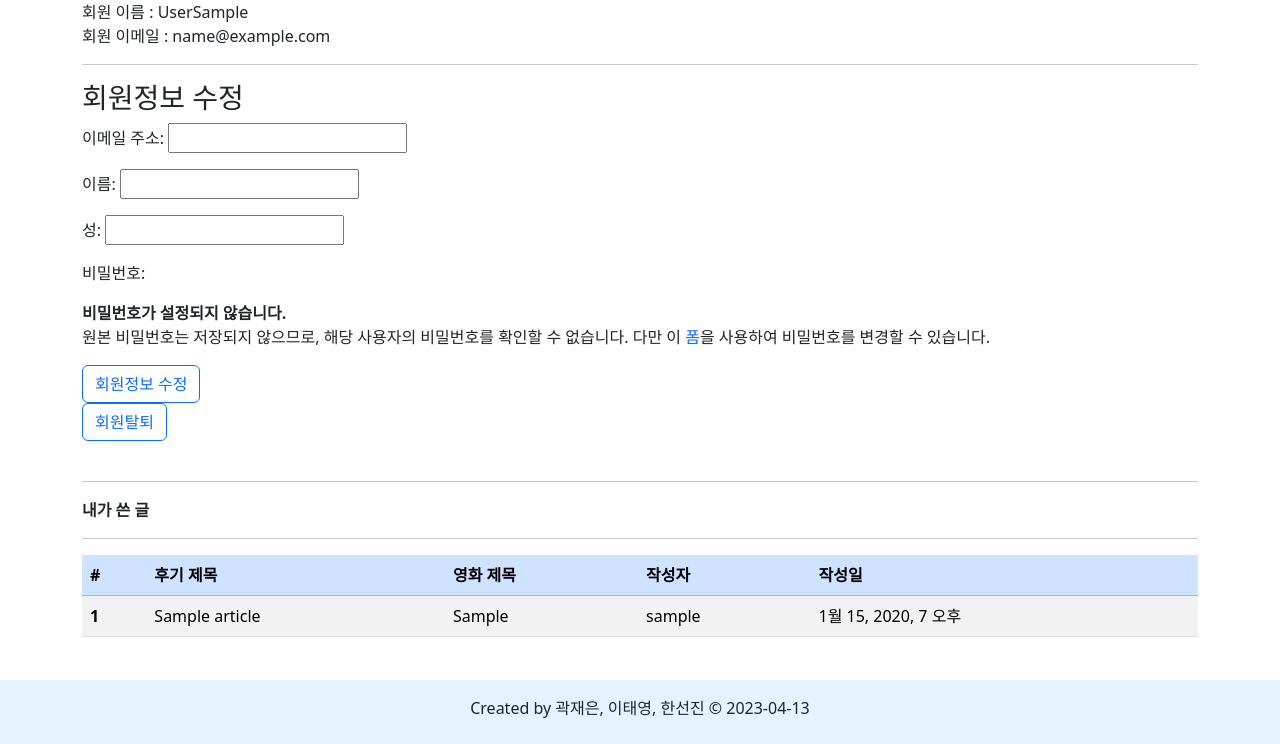
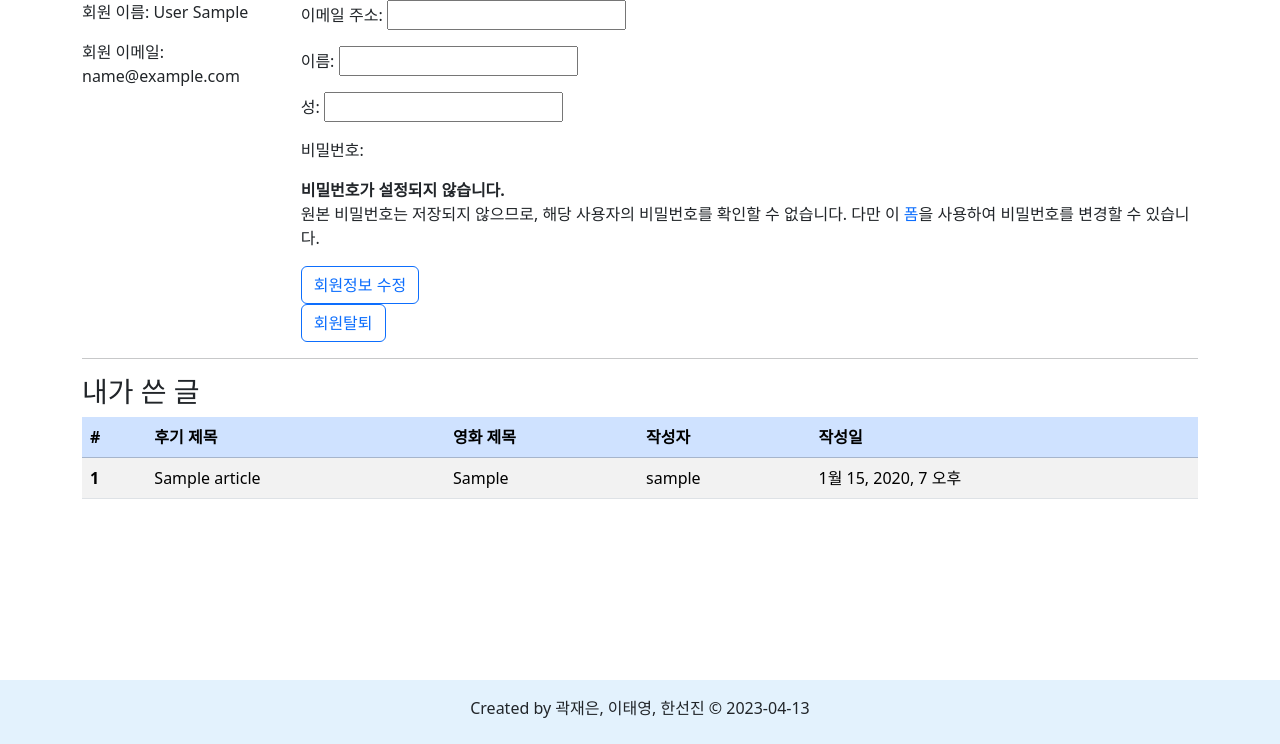
Before and after one commit to badajinsee/0413_project, a Django app: page /accounts/profile/ in a window 1280 px wide. Shown: the part 56-800 px from the top of the page. Run offline with Django 3.2, Linux system fonts and the light colour scheme; a user stored in the database is signed in; tables that the repository leaves empty hold one stand-in row (values such as "Sample post"); some web fonts are replaced.

Commit message:
update 함수 수정, 로그인, 회원가입 카드 삽입

```diff
--- a/accounts/templates/accounts/profile.html
+++ b/accounts/templates/accounts/profile.html
@@ -1,25 +1,29 @@
 {% extends 'base.html' %}
 {% block content %}
-  회원 이름 :
-  {{user.last_name}}{{user.first_name}}
-  <br>
-  회원 이메일 :
-  {{user.email}}
-  <hr>
-  <h3>회원정보 수정</h3>
-  <form action="{% url 'accounts:update' %}" method="POST">
+  <div class="d-flex flex-row justify-content-between">
+    <div>
+      <p>회원 이름:
+        {{ user.last_name }}
+        {{ user.first_name }}</p>
+      <p>회원 이메일:
+        {{ user.email }}</p>
+    </div>
+    <div>
+      <form action="{% url 'accounts:update' %}" method="POST" style="display: inline-block; margin-right: 5px;">
         {% csrf_token %}
-    {{form.as_p}}
-    <button type="submit" class="btn btn-outline-primary">회원정보 수정</button>
+        {{ form.as_p }}
+        <button type="submit" class="btn btn-outline-primary d-flex justify-content-end">회원정보 수정</button>
       </form>
-  <form action="{% url 'accounts:delete'  %}">
+      <form action="{% url 'accounts:delete' %}" method="POST" style="display: inline-block;">
         {% csrf_token %}
         <button type="submit" class="btn btn-outline-primary">회원탈퇴</button>
       </form>
-  <br>
+    </div>
+  </div>
+
   <hr>
-  <b>내가 쓴 글</b>
-  <hr>
+
+  <h3>내가 쓴 글</h3>
   <table class="table table-striped">
     <thead>
       <tr class="table-primary">
@@ -28,7 +32,6 @@
         <th scope="col">영화 제목</th>
         <th scope="col">작성자</th>
         <th scope="col">작성일</th>
-
       </tr>
     </thead>
     <tbody>
@@ -36,12 +39,11 @@
         <tr onclick="window.location='{% url 'articles:detail' article.pk %}'" style="cursor:pointer;">
           <th scope='row'>{{ article.pk }}</th>
           <td>{{ article.title }}</td>
-          <td>{{article.movie}}</td>
-          <td>{{article.user}}</td>
-          <td>{{article.created_at}}</td>
+          <td>{{ article.movie }}</td>
+          <td>{{ article.user }}</td>
+          <td>{{ article.created_at }}</td>
         </tr>
+      {% endfor %}
     </tbody>
-    {% endfor %}
   </table>
-
 {% endblock %}
--- a/accounts/views.py
+++ b/accounts/views.py
@@ -68,7 +68,7 @@ def update(request):
         form = CustomUserChangeForm(request.POST, instance = request.user)
         if form.is_valid():
             form.save()
-            return redirect('accounts:index')
+            return redirect('articles:index')
     else:
         form = CustomUserChangeForm()
     context ={
```
Also changed, not shown: accounts/templates/accounts/signup.html (+9 -3 lines), accounts/templates/accounts/login.html (line endings or trailing spaces). Lines whose indentation alone changed are shown as unchanged.
